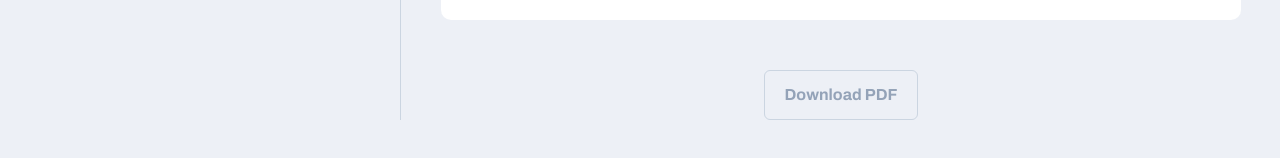
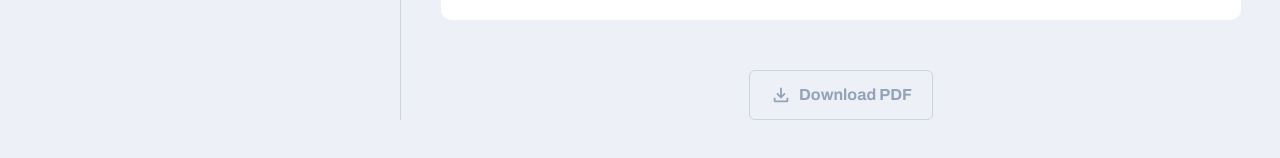
Before and after one commit to amadeuio/make-your-cv, a React (Vite) app: page / in a window 1280 px wide. Shown: the part 1161-1319 px from the top of the page. Built offline with nearby package versions, Linux system fonts and the light colour scheme.

Commit message:
Add download button icon

```diff
--- a/src/components/CvSection.tsx
+++ b/src/components/CvSection.tsx
@@ -7,6 +7,7 @@ import jsPDF from "jspdf";
 import HeaderCv from "./HeaderCv";
 import EducationCv from "./EducationCv";
 import ExperienceCv from "./ExperienceCv";
+import DownloadIcon from "../icons/DownloadIcon";
 
 interface CvProps {
   divRef: React.RefObject<HTMLDivElement>;
@@ -53,6 +54,7 @@ function CvSection() {
         </div>
 
         <button className="download-button" onClick={handleDownloadPDF}>
+          <DownloadIcon />
           Download PDF
         </button>
       </div>
--- /dev/null
+++ b/src/icons/DownloadIcon.tsx
@@ -0,0 +1,7 @@
+const DownloadIcon = () => (
+  <svg xmlns="http://www.w3.org/2000/svg" viewBox="0 -960 960 960">
+    <path d="M480-320 280-520l56-58 104 104v-326h80v326l104-104 56 58-200 200ZM240-160q-33 0-56.5-23.5T160-240v-120h80v120h480v-120h80v120q0 33-23.5 56.5T720-160H240Z" />
+  </svg>
+);
+
+export default DownloadIcon;
--- a/src/styles/index.css
+++ b/src/styles/index.css
@@ -286,6 +286,17 @@ button.save-button {
   background-color: var(--blue);
 }
 
+button.download-button {
+  margin-top: 50px;
+  display: flex;
+  align-items: center;
+}
+
+button.download-button svg {
+  margin-right: 7px;
+  fill: var(--slate-400);
+}
+
 button.forms-add-new:hover,
 .download-button:hover {
   background-color: var(--slate-300);
@@ -415,9 +426,3 @@ button.delete-button:hover {
   flex-direction: column;
   align-items: center;
 }
-
-.download-button {
-  margin-top: 50px;
-  /* height: 60px;
-  width: 100px; */
-}
```
